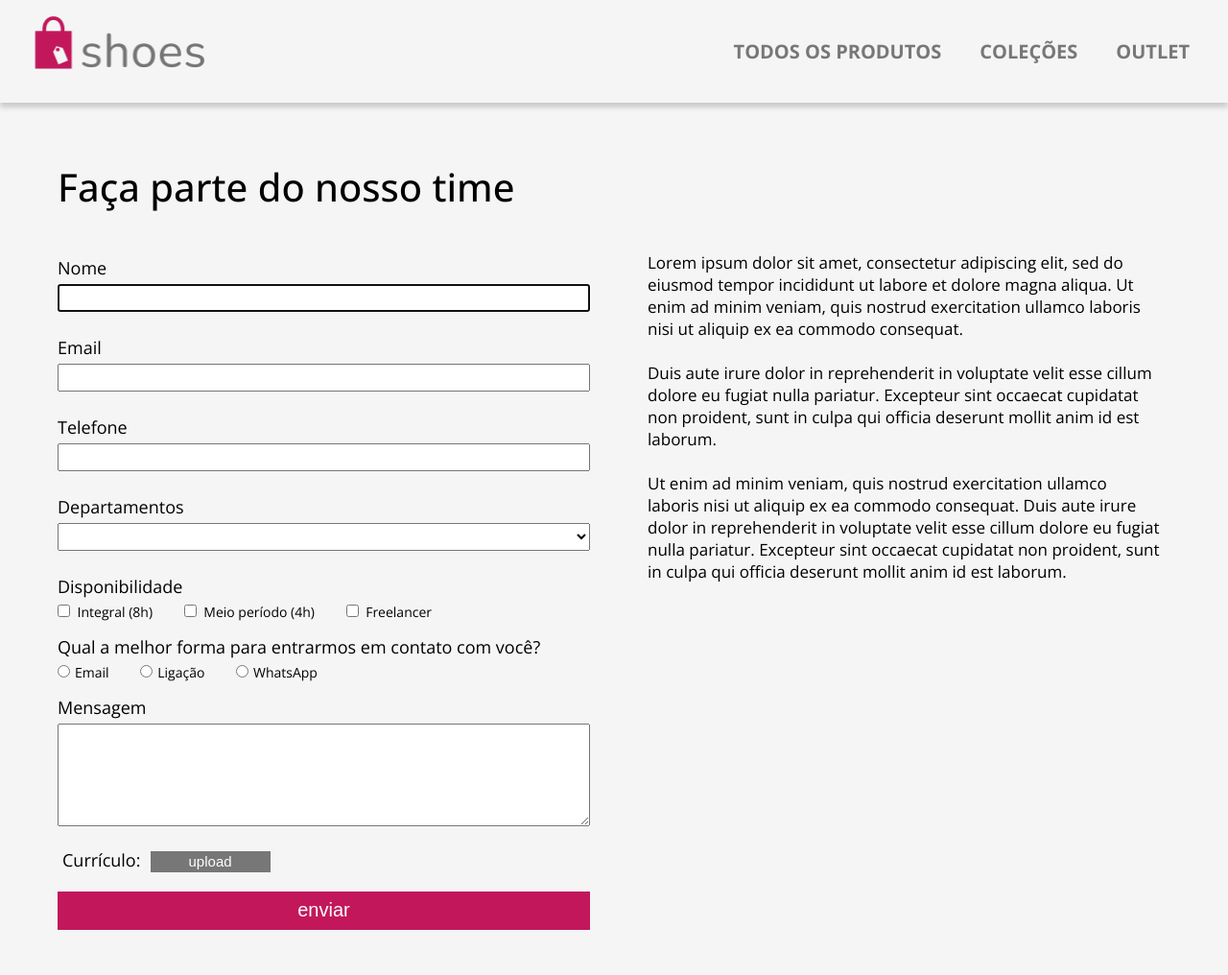
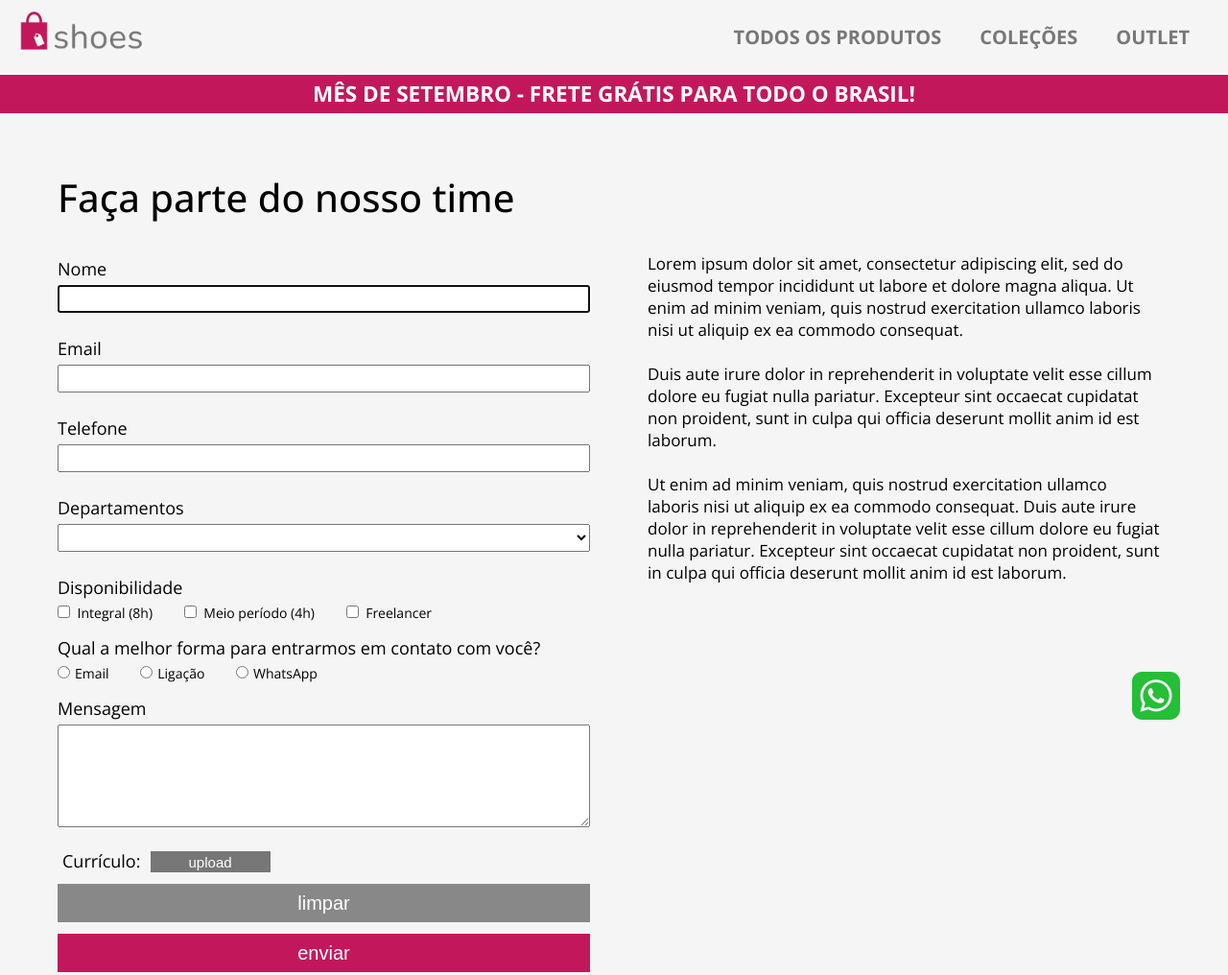
Before and after one commit to douglascpsouza/dh-activities, a plain HTML site: page dh-shoes-store/team-up.html in a window 1280 px wide. Shown: the top 1016 px of the page at 96% size. Drawn offline with nearby package versions, Linux system fonts and the light colour scheme.

Commit message:
Adiciona elementos fixos ao viewport

```diff
--- a/dh-shoes-store/css/style.css
+++ b/dh-shoes-store/css/style.css
@@ -15,6 +15,7 @@ body {
   font-family: 'Open Sans', sans-serif;
   max-width: 1280px;
   margin: 0 auto;
+  position: relative;
 }
 
 a {
@@ -31,17 +32,19 @@ a {
 }
 
 .header {
+  background-color: whitesmoke;
   box-shadow: 0px 5px 5px #ccc;
   display: flex;
   flex-direction: row;
   flex-wrap: wrap;
   align-items: center;
   justify-content: space-between;
+  position: relative;
 }
 
 .header img {
-  margin: 0 2rem;
-  width: 21rem;
+  margin: 0 1rem;
+  width: 15rem;
 }
 
 .nav-bar>ul {
@@ -123,7 +126,6 @@ a {
 .highlight-details>.detail-link {
   background-color: #c2185b;
 }
-/*   padding: 2rem 4rem; */
 
 .highlight-details>.detail-link>a {
   color: white;
@@ -181,7 +183,7 @@ a {
 .team-up>h1 {
   font-size: 4rem;
   font-weight: 500;
-  margin-bottom: 3rem;
+  margin-bottom: 2rem;
 }
 
 .team-up>.form-area {
@@ -238,13 +240,62 @@ a {
   padding: 0.25rem 4rem;
 }
 
-.team-form button[type="submit"] {
+.team-form button[type="submit"],
+.team-form input[type="reset"] {
   background-color: #c2185b;
   border: none;
   color: white;
   cursor: pointer;
   font-size: 2rem;
   height: 4rem;
-  margin-top: 2rem;
+  margin-top: 1.2rem;
   width: 100%;
+  transition: all 400ms;
 }
+
+.team-form input[type="reset"] {
+  background-color: #888;
+}
+
+.team-form button[type="submit"]:hover,
+.team-form input[type="reset"]:hover {
+  filter: brightness(130%);
+}
+
+.logo-whatsapp {
+  cursor: pointer;
+  position: fixed;
+  bottom: 5rem;
+  right: 5rem;
+  transition: all 300ms;
+  width: 5rem;
+  z-index: 2;
+}
+
+.logo-whatsapp:hover {
+  transform: translateY(-2rem) scale(1.3);
+}
+
+.promo {
+  background-color: #c2185b;
+  position: sticky;
+  height: 4rem;
+  left: 0;
+  right: 0;
+  top: 0rem;
+  z-index: 2;
+}
+
+.promo-text {
+  color: white;
+  font-size: 2.25rem;
+  font-weight: bold;
+  line-height: 4rem;
+  text-transform: uppercase;
+  position: sticky;
+  left: 0;
+  right: 0;
+  text-align: center;
+  width: 100%;
+  z-index: 5;
+}
--- a/dh-shoes-store/team-up.html
+++ b/dh-shoes-store/team-up.html
@@ -18,6 +18,11 @@
       </ul>
     </nav>
   </header>
+
+  <div class="promo">
+    <p class="promo-text">Mês de Setembro - Frete grátis para todo o Brasil!</p>
+  </div>
+
 
   <main>
     <section class="team-up">
@@ -61,6 +66,7 @@
           <input type="file" name="curriculum" id="curriculum" accept=
             "application/msword, application/pdf, image/*, text/plain">
 
+          <input type="reset" value="limpar">
           <button type="submit">enviar</button>
         </form>
 
@@ -80,6 +86,8 @@
             culpa qui officia deserunt mollit anim id est laborum.
           </p>
         </article>
+
+        <img class="logo-whatsapp" src="./img/logo-whatsapp-green.svg" alt="Logo do WhatsApp">
       </div>
     </section>
   </main>
```
Also changed, not shown: dh-shoes-store/img/logo-whatsapp-green.svg (added).
